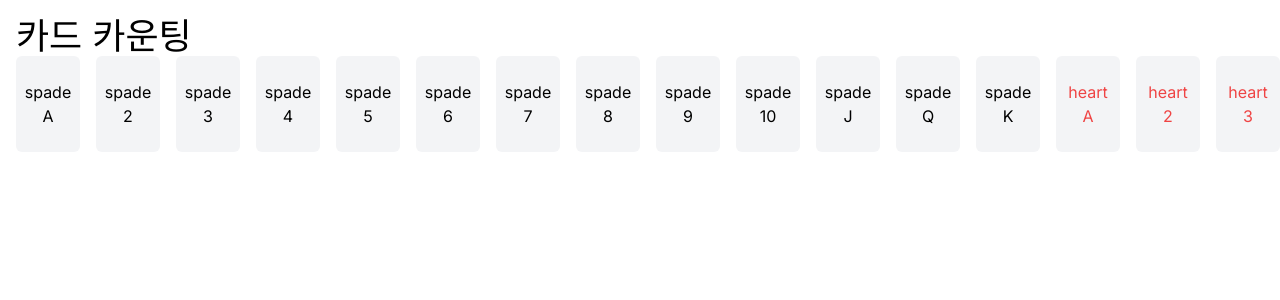
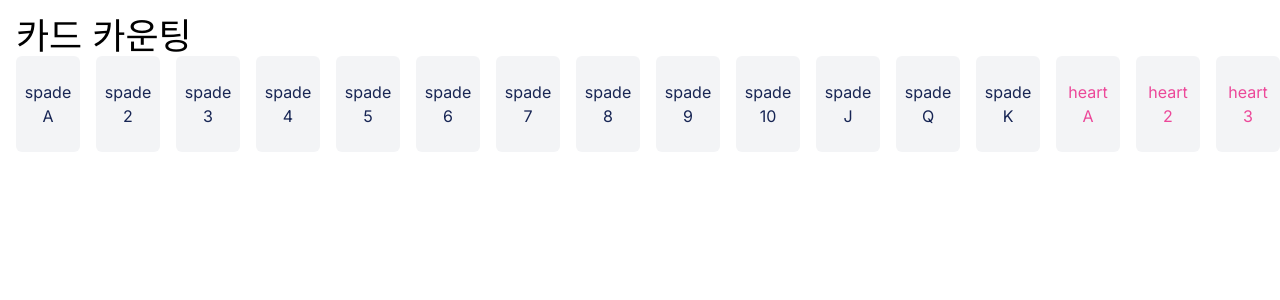
Before and after one commit to harrdas/card-counting, a Next.js app: page / in a window 1280 px wide. Shown: the top 300 px of the page. Built offline with nearby package versions, Linux system fonts and the light colour scheme.

Commit message:
- add: 카드 종류에 따라 색상 다르게 표시

```diff
--- a/app/components/Card.tsx
+++ b/app/components/Card.tsx
@@ -1,3 +1,4 @@
+import { CardTypes } from "@/app/types/CardTypes";
 import React from "react";
 
 export default function Card({
@@ -9,12 +10,27 @@ export default function Card({
   card: any;
   handleClick: any;
 }) {
+  const getCardColor = (cardTypes: CardTypes) => {
+    switch (cardTypes) {
+      case "spade":
+        return "text-blue-950";
+      case "heart":
+        return "text-pink-500";
+      case "diamond":
+        return "text-red-500";
+      case "club":
+        return "text-black";
+      default:
+        return "text-purple-500	";
+    }
+  };
+
   return (
     <div
       key={index}
-      className={`cursor-pointer w-16 h-24 bg-gray-100 rounded-md flex flex-col justify-center items-center ${
-        card.color === "red" ? "text-red-500" : "text-black-500"
-      }`}
+      className={`cursor-pointer w-16 h-24 bg-gray-100 rounded-md flex flex-col justify-center items-center ${getCardColor(
+        card.type
+      )}`}
       onClick={handleClick}
     >
       <div className="text-base">{card.type}</div>
```
